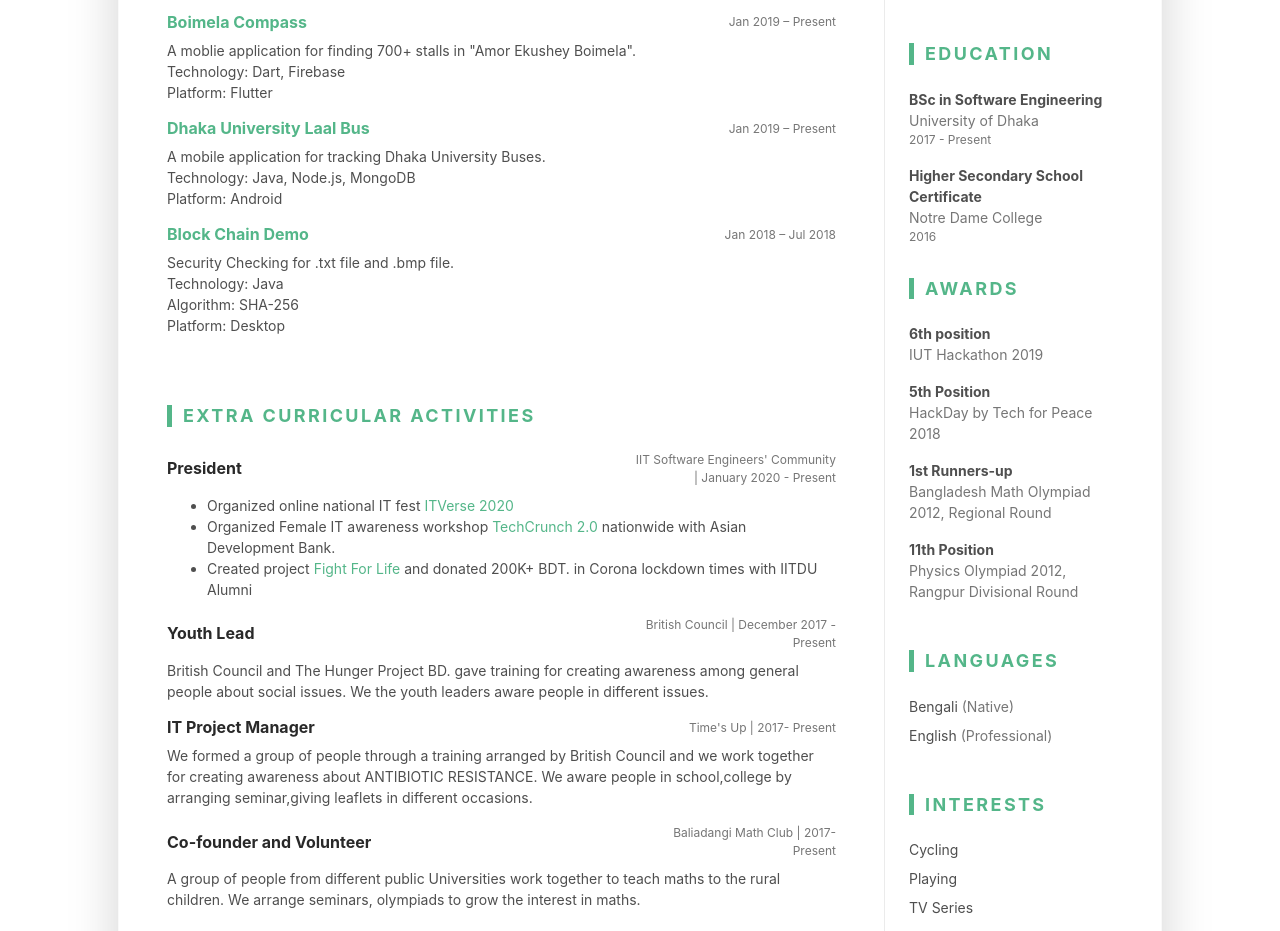
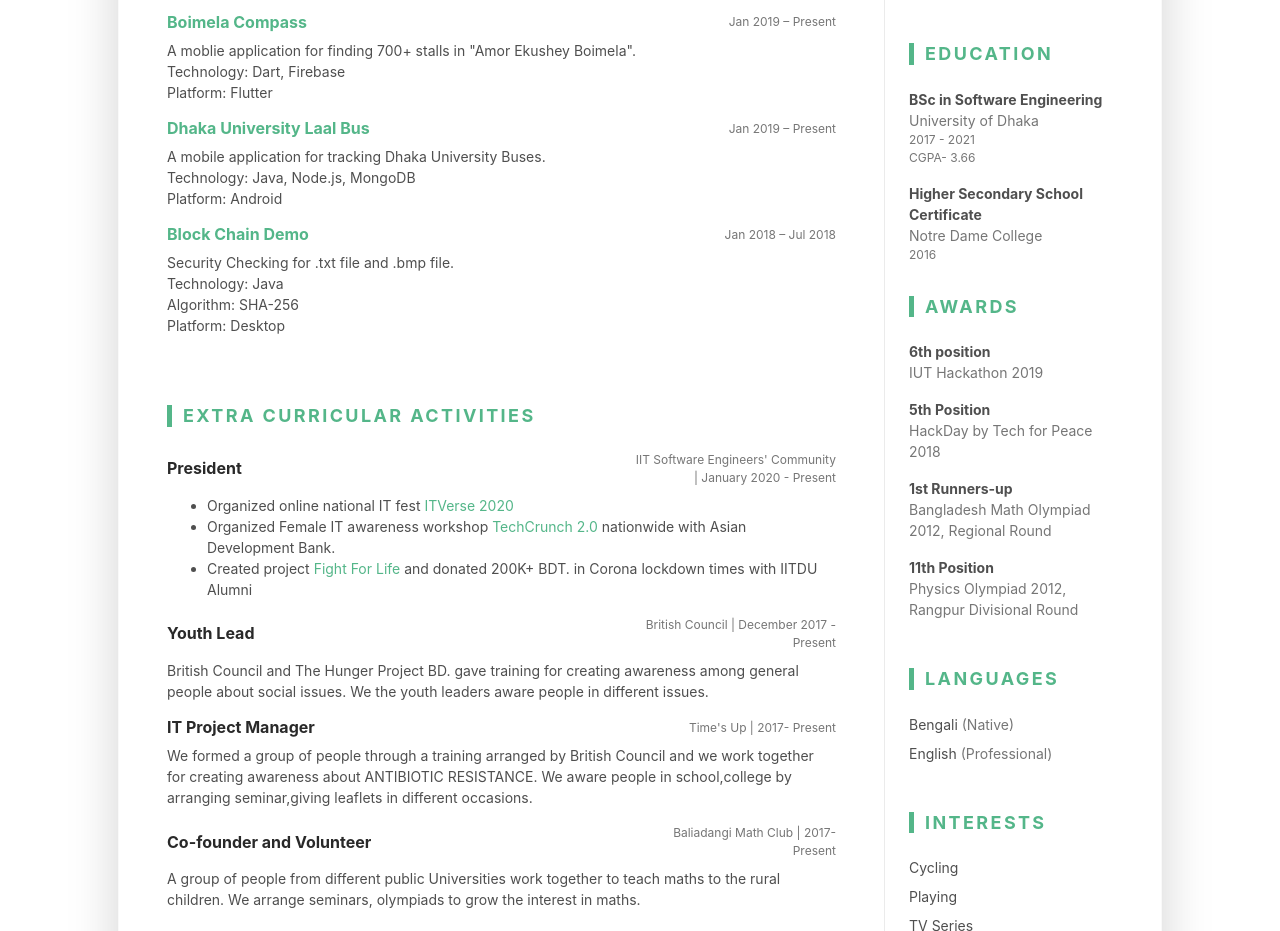
Before and after one commit to rakibsxyz/rakibsxyz.github.io, a plain HTML site: page index.html in a window 1280 px wide. Shown: the part 800-1731 px from the top of the page. Drawn offline with Linux system fonts and the light colour scheme.

Commit message:
cgpa added

```diff
--- a/index.html
+++ b/index.html
@@ -261,7 +261,8 @@
 											<li class="mb-3">
 												<div class="resume-degree font-weight-bold">BSc in Software Engineering</div>
 												<div class="resume-degree-org text-muted">University of Dhaka</div>
-												<div class="resume-degree-time text-muted">2017 - Present</div>
+												<div class="resume-degree-time text-muted">2017 - 2021</div>
+												<div class="resume-degree-time text-muted">CGPA- 3.66 </div>
 											</li>
 											<li>
 												<div class="resume-degree font-weight-bold">Higher Secondary School Certificate</div>
```
